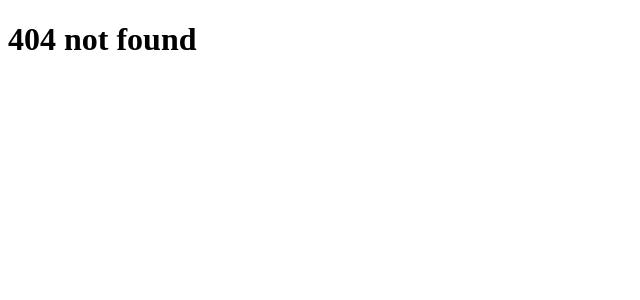
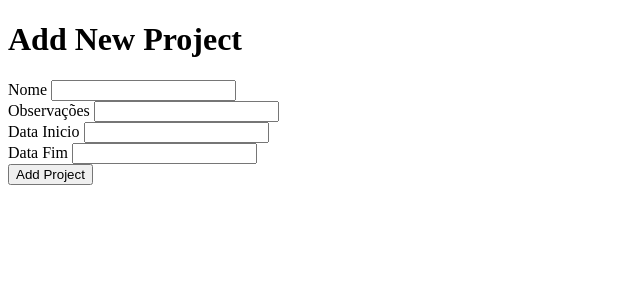
Before and after one commit to VascoGomesWork/PI-Implementacao, a React (Create React App) app in the folder client/: page /addproject in a window 1280 px wide. Before the commit this address had no page. Shown: the top 300 px of the page, without its empty margins (0-640 px from the left). Built offline with nearby package versions, Linux system fonts and the light colour scheme.

Commit message:
Projetos

```diff
--- /dev/null
+++ b/client/src/Pages/AddProjectPage.js
@@ -0,0 +1,77 @@
+import React, { useState, useEffect } from "react";
+import httpClient from "../httpClient";
+
+const AddProjectPage = () => {
+  const [nome, setNome] = useState([]);
+  const [observacoes, setObservacoes] = useState([]);
+  const [data_inicio, setDataInicio] = useState([]);
+  const [data_fim, setDataFim] = useState([]);
+
+
+  const addProject = async (e) => {
+    try {
+      const response = await httpClient.post("//localhost:5000/addproject", {
+        nome,
+        observacoes,
+        data_inicio,
+        data_fim,
+      });
+      window.location.href = "/stock";
+    } catch (e) {
+      if (e.response.status == 401) {
+        alert("Invalid Project Info");
+      }
+    }
+  };
+
+  return (
+    <div>
+      <h1>Add New Project</h1>
+      <form>
+        <div>
+          <label>Nome </label>
+          <input
+            type="text"
+            value={nome}
+            onChange={(e) => setNome(e.target.value)}
+            id=""
+          />
+        </div>
+
+        <div>
+          <label>Observações </label>
+          <input
+              type="text"
+              value={observacoes}
+              onChange={(e) => setObservacoes(e.target.value)}
+              id=""
+          />
+        </div>
+
+        <div>
+          <label>Data Inicio </label>
+          <input
+              type="text"
+              value={data_inicio}
+              onChange={(e) => setDataInicio(e.target.value)}
+              id=""
+          />
+        </div>
+
+        <div>
+          <label>Data Fim </label>
+          <input
+              type="text"
+              value={data_fim}
+              onChange={(e) => setDataFim(e.target.value)}
+              id=""
+          />
+        </div>
+
+        <button type="button" onClick={addProject}>Add Project</button>
+      </form>
+    </div>
+  );
+};
+
+export default AddProjectPage;
--- a/client/src/Pages/StockPage.js
+++ b/client/src/Pages/StockPage.js
@@ -20,6 +20,10 @@ const StockPage = () => {
     window.location.href = "/addtool";
   };
 
+    const addProject = async () => {
+        window.location.href = "/addproject";
+    };
+
   const removeTool = async () => {
     window.location.href = "/removetool";
   };
@@ -41,6 +45,9 @@ const StockPage = () => {
       <button type="button" key="addBtn" onClick={addTool}>
         Add tool
       </button>
+        <button type="button" key="addBtn" onClick={addProject}>
+            Add Project
+        </button>
       <button type="button" key="removeBtn" onClick={removeTool}>
         Update tool
       </button>
--- a/client/src/Router.js
+++ b/client/src/Router.js
@@ -6,6 +6,7 @@ import RegisterPage from "./Pages/RegisterPage";
 import StockPage from "./Pages/StockPage";
 import AddtoolPage from "./Pages/AddtoolPage";
 import RemovetoolPage from "./Pages/RemovetoolPage";
+import AddProjectPage from "./Pages/AddProjectPage";
 
 const Router = () => {
   return (
@@ -17,6 +18,7 @@ const Router = () => {
         <Route path="/register" element={<RegisterPage />} />
         <Route path="/stock" element={<StockPage />} />
         <Route path="/addtool" element={<AddtoolPage />} />
+        <Route path="/addproject" element={<AddProjectPage />} />
         <Route path="/removetool" element={<RemovetoolPage />} />
       </Routes>
     </BrowserRouter>
```
Also changed, not shown: 2 other files (tests, documents, lock files or other folders).
